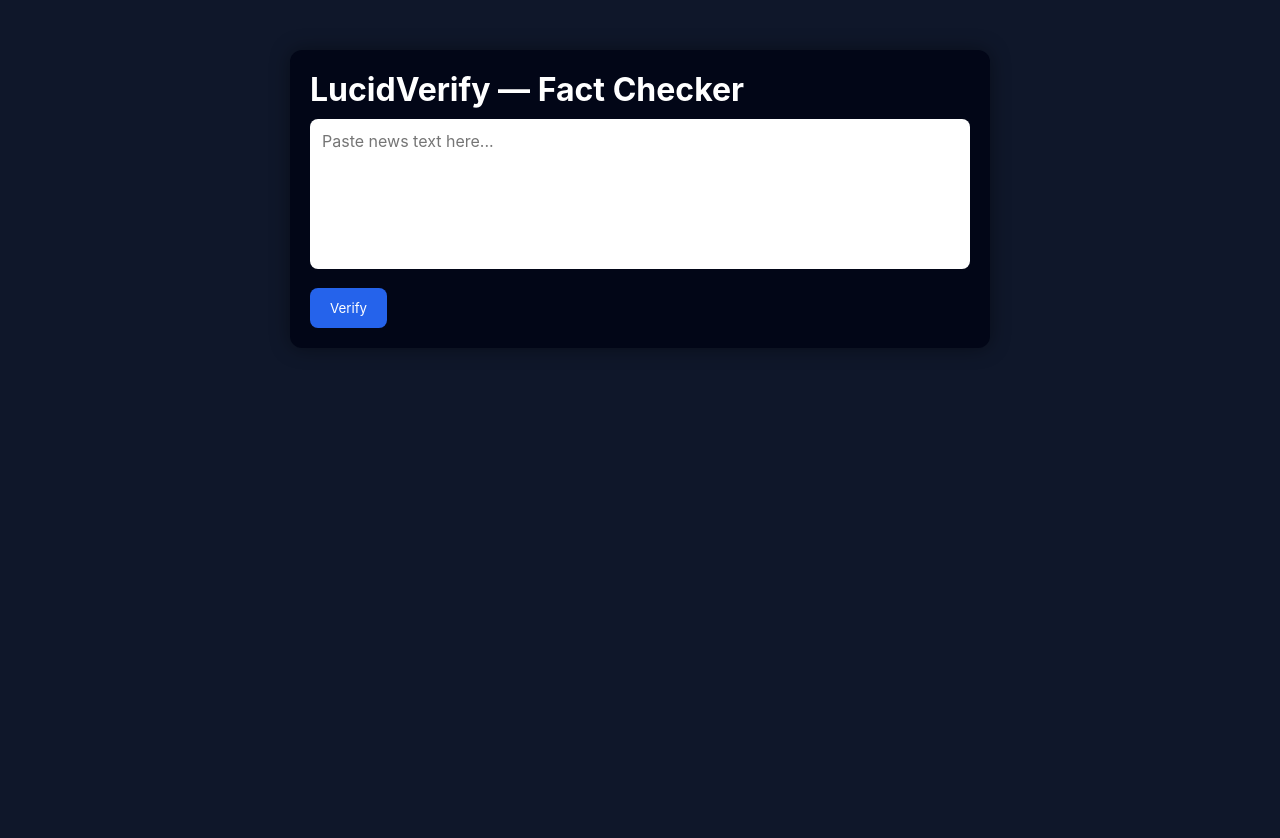
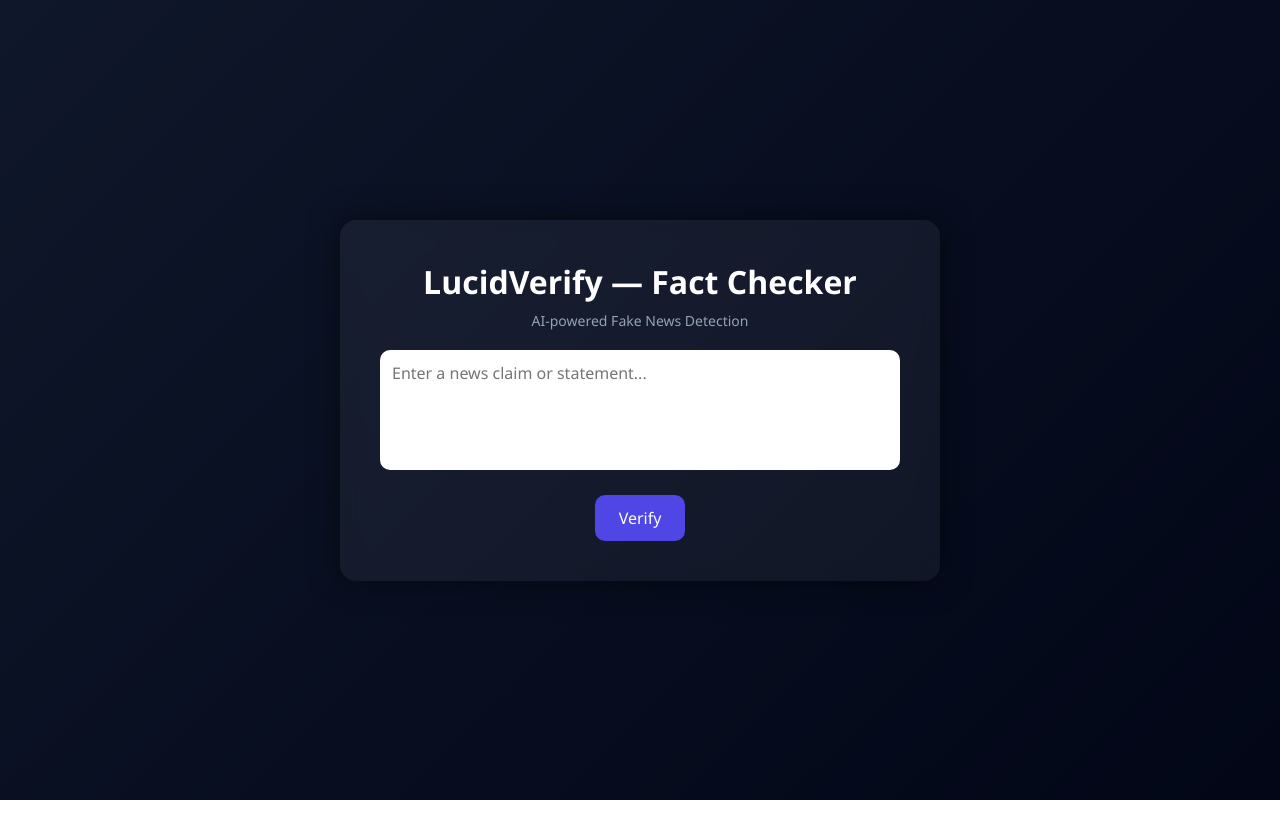
Before and after one commit to aaryan-purohit-2465/LucidVerify-FactChecker, a React app in the folder frontend/: page / in a window 1280 px wide. Shown: the top 838 px of the page. After the commit the page ends 800 px from the top, so only its background shows below. Built offline with nearby package versions, Linux system fonts and the light colour scheme; no server answers; the HTML template or start-up script is replaced by a standard one.

Commit message:
Frontend ready for Vercel deployment

```diff
--- a/frontend/src/App.css
+++ b/frontend/src/App.css
@@ -1,53 +1,82 @@
-body {
+* {
   margin: 0;
-  font-family: Arial, Helvetica, sans-serif;
-  background: #0f172a;
-  color: white;
+  padding: 0;
+  box-sizing: border-box;
+  font-family: "Segoe UI", sans-serif;
 }
 
-.app {
-  max-width: 700px;
-  margin: 50px auto;
-  padding: 20px;
-  background: #020617;
-  border-radius: 12px;
-  box-shadow: 0 0 20px rgba(0,0,0,0.4);
+body {
+  background: linear-gradient(135deg, #0f172a, #020617);
+  color: white;
+  min-height: 100vh;
+}
+
+.app-container {
+  display: flex;
+  justify-content: center;
+  align-items: center;
+  min-height: 100vh;
+}
+
+.card {
+  background: rgba(255, 255, 255, 0.05);
+  padding: 40px;
+  width: 100%;
+  max-width: 600px;
+  border-radius: 16px;
+  box-shadow: 0 0 30px rgba(0,0,0,0.5);
+  backdrop-filter: blur(10px);
+}
+
+.card h1 {
+  font-size: 32px;
+  margin-bottom: 8px;
+}
+
+.subtitle {
+  color: #94a3b8;
+  margin-bottom: 20px;
 }
 
 textarea {
   width: 100%;
-  height: 150px;
+  height: 120px;
   padding: 12px;
-  border-radius: 8px;
+  border-radius: 10px;
   border: none;
   resize: none;
-  margin-top: 10px;
+  margin-bottom: 20px;
   font-size: 16px;
 }
 
 button {
-  margin-top: 15px;
-  padding: 12px 20px;
-  background: #2563eb;
+  background: #4f46e5;
   color: white;
   border: none;
-  border-radius: 8px;
+  padding: 12px 24px;
+  border-radius: 10px;
+  font-size: 16px;
   cursor: pointer;
+  transition: 0.2s;
+}
+
+button:hover {
+  background: #4338ca;
 }
 
 button:disabled {
-  background: #555;
+  opacity: 0.6;
+  cursor: not-allowed;
+}
+
+.error {
+  color: #f87171;
+  margin-top: 16px;
 }
 
 .result {
-  margin-top: 20px;
-  padding: 15px;
-  background: #020617;
-  border: 1px solid #2563eb;
+  margin-top: 24px;
+  background: rgba(255,255,255,0.08);
+  padding: 20px;
   border-radius: 10px;
 }
-
-.error {
-  color: #ef4444;
-  margin-top: 10px;
-}
--- a/frontend/src/App.jsx
+++ b/frontend/src/App.jsx
@@ -1,6 +1,7 @@
 import { useState } from "react";
 import "./App.css";
-import { verifyNews as verifyNewsAPI } from "./services/api";
+
+const API_URL = import.meta.env.VITE_API_URL;
 
 function App() {
   const [text, setText] = useState("");
@@ -9,49 +10,60 @@
   const [error, setError] = useState("");
 
   const verifyNews = async () => {
-    if (!text.trim()) {
-      setError("Please enter some news text.");
-      return;
-    }
+    if (!text.trim()) return;
 
     setLoading(true);
     setError("");
     setResult(null);
 
     try {
-      const data = await verifyNewsAPI(text);
+      const response = await fetch(`${API_URL}/predict`, {
+        method: "POST",
+        headers: {
+          "Content-Type": "application/json"
+        },
+        body: JSON.stringify({ text })
+      });
+
+      if (!response.ok) {
+        throw new Error("Backend not reachable");
+      }
+
+      const data = await response.json();
       setResult(data);
     } catch (err) {
-      setError("Backend not reachable.");
+      setError("Backend not reachable. Please try again later.");
     } finally {
       setLoading(false);
     }
   };
 
   return (
-    <div className="app">
+    <div className="app-container">
+      <div className="card">
         <h1>LucidVerify — Fact Checker</h1>
+        <p className="subtitle">AI-powered Fake News Detection</p>
 
         <textarea
-        placeholder="Paste news text here..."
+          placeholder="Enter a news claim or statement..."
           value={text}
           onChange={(e) => setText(e.target.value)}
         />
 
         <button onClick={verifyNews} disabled={loading}>
-        {loading ? "Checking..." : "Verify"}
+          {loading ? "Verifying..." : "Verify"}
         </button>
 
         {error && <p className="error">{error}</p>}
 
         {result && (
           <div className="result">
-          <h3>Result</h3>
-          <p><b>Label:</b> {result.label}</p>
-          <p><b>Confidence:</b> {result.confidence}</p>
-          <p><b>Source:</b> {result.source}</p>
+            <p><strong>Label:</strong> {result.label}</p>
+            <p><strong>Confidence:</strong> {result.confidence}</p>
+            <p><strong>Source:</strong> {result.source}</p>
           </div>
         )}
+      </div>
     </div>
   );
 }
```
Lines whose indentation alone changed are shown as unchanged.
